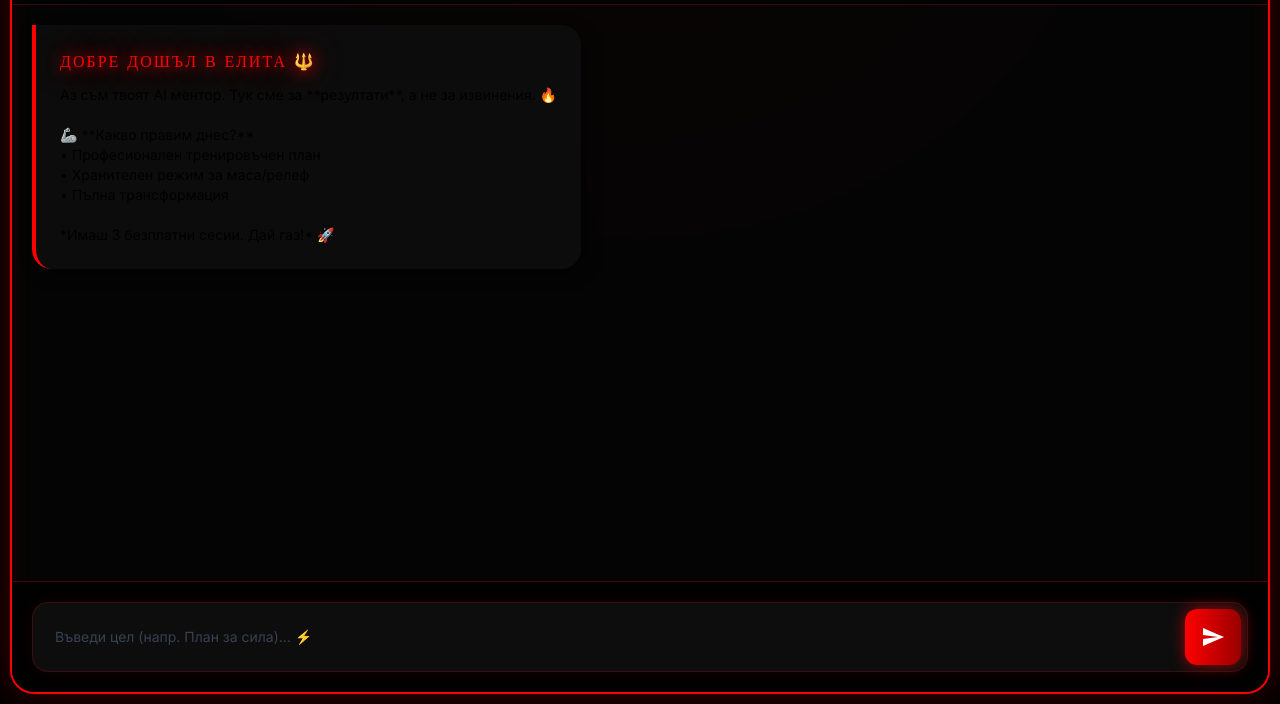
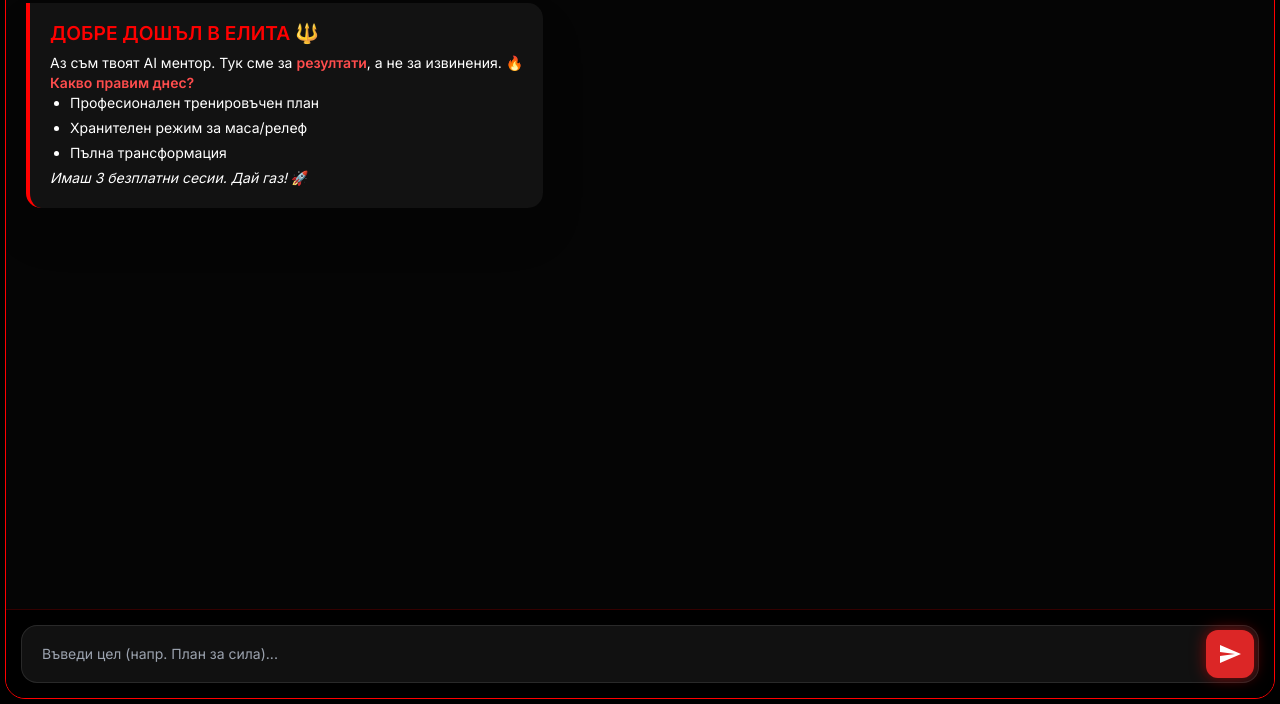
Before and after one commit to Mustangovp/ai-chatbot, a plain HTML site: page templates/index.html in a window 1280 px wide. Shown: the part 96-800 px from the top of the page. Drawn offline with nearby package versions, Linux system fonts and the light colour scheme.

Commit message:
Update index.html

```diff
--- a/templates/index.html
+++ b/templates/index.html
@@ -2,157 +2,55 @@
 <html lang="bg">
 <head>
     <meta charset="UTF-8">
-    <meta name="viewport" content="width=device-width, initial-scale=1.0, maximum-scale=1.0, user-scalable=no, viewport-fit=cover">
-    <title>APEX MIND | ELITE AI</title>
-
+    <meta name="viewport" content="width=device-width, initial-scale=1.0, maximum-scale=1.0, user-scalable=no">
+    <title>APEX MIND | ELITE</title>
     <script src="https://cdn.tailwindcss.com"></script>
     <script src="https://cdn.jsdelivr.net/npm/marked/marked.min.js"></script>
-    <link href="https://fonts.googleapis.com/css2?family=Orbitron:wght@700&family=Inter:wght@400;700&display=swap" rel="stylesheet">
-    <link rel="stylesheet" href="https://cdnjs.cloudflare.com/ajax/libs/animate.css/4.1.1/animate.min.css"/>
+    <link href="https://fonts.googleapis.com/css2?family=Orbitron:wght@700&family=Inter:wght@400;600&display=swap" rel="stylesheet">
+    <style>
+        :root { --vh: 1vh; }
+        body {
+            background: #000; color: #fff; font-family: 'Inter', sans-serif;
+            height: calc(var(--vh) * 100); overflow: hidden; margin: 0; display: flex; flex-direction: column;
+        }
+        .apex-card {
+            flex: 1; display: flex; flex-direction: column;
+            border: 1px solid #ff0000; background: #050505; margin: 5px; border-radius: 20px; overflow: hidden;
+        }
+        .neon-red { color: #ff0000; text-shadow: 0 0 15px #ff0000; font-family: 'Orbitron'; text-transform: uppercase; }
 
-    <style>
-        :root { --app-height: 100%; }
-        html, body {
-            height: var(--app-height);
-            margin: 0; padding: 0;
-            overflow: hidden;
-            background: #000;
-            width: 100%;
-            position: fixed;
-        }
+        /* ЯРЪК ТЕКСТ ЗА СЪОБЩЕНИЯТА */
+        .msg-content { color: #ffffff !important; line-height: 1.6; }
+        .msg-content h3 { color: #ff0000 !important; font-weight: bold; font-size: 1.2rem; margin-bottom: 10px; }
+        .msg-content strong { color: #ff4d4d !important; }
+        .msg-content li { margin-bottom: 5px; list-style-type: disc; margin-left: 20px; }
 
-        body {
-            font-family: 'Inter', sans-serif;
-            display: flex;
-            flex-direction: column;
-            /* ПРЕЛИВАЩ НЕОНОВ ФОН */
-            background: radial-gradient(circle at 50% -20%, #440000 0%, #000 60%);
-        }
+        .msg-ai { background: rgba(255, 255, 255, 0.05); border-left: 4px solid #ff0000; border-radius: 0 15px 15px 15px; }
+        .msg-user { background: linear-gradient(90deg, #ff0000, #800000); border-radius: 15px 15px 0 15px; font-weight: bold; }
 
-        .apex-card {
-            flex: 1;
-            display: flex;
-            flex-direction: column;
-            background: rgba(5, 5, 5, 0.9);
-            margin: 10px;
-            border: 2px solid #ff0000;
-            border-radius: 24px;
-            overflow: hidden;
-            /* НЕОНОВО СИЯНИЕ */
-            box-shadow: 0 0 40px rgba(255, 0, 0, 0.25), inset 0 0 20px rgba(255, 0, 0, 0.1);
-            backdrop-filter: blur(10px);
-        }
-
-        .neon-red {
-            color: #ff0000;
-            text-shadow: 0 0 15px #ff0000, 0 0 30px rgba(255, 0, 0, 0.5);
-            font-family: 'Orbitron';
-            text-transform: uppercase;
-            letter-spacing: 2px;
-        }
-
-        #chat-box {
-            flex: 1;
-            overflow-y: auto;
-            padding: 20px;
-            display: flex;
-            flex-direction: column;
-            gap: 20px;
-        }
-
-        .input-area {
-            padding: 20px;
-            background: rgba(0,0,0,0.8);
-            border-top: 1px solid rgba(255, 0, 0, 0.3);
-            padding-bottom: max(20px, env(safe-area-inset-bottom));
-        }
-
-        /* ЯКИЯ ВАЙБ НА СЪОБЩЕНИЯТА */
-        .msg-ai {
-            background: rgba(15, 15, 15, 0.8);
-            border-left: 4px solid #ff0000;
-            border-radius: 0 20px 20px 20px;
-            box-shadow: 5px 5px 15px rgba(0,0,0,0.5);
-        }
-
-        .msg-user {
-            background: linear-gradient(135deg, #ff0000 0%, #660000 100%);
-            border-radius: 20px 20px 0 20px;
-            font-weight: 700;
-            box-shadow: 0 5px 15px rgba(255,0,0,0.3);
-            align-self: flex-end;
-        }
-
-        .msg-content table { width: 100%; border-collapse: collapse; margin: 15px 0; border-radius: 8px; overflow: hidden; }
-        .msg-content th { background: #ff0000; color: white; padding: 10px; font-size: 11px; }
-        .msg-content td { background: rgba(255,255,255,0.05); border: 1px solid #222; padding: 10px; text-align: center; color: #ccc; }
-
-        /* ПРЕЛИВАЩИ БУТОНИ */
-        .glow-btn {
-            background: linear-gradient(90deg, #ff0000, #990000);
-            box-shadow: 0 0 15px rgba(255, 0, 0, 0.6);
-            transition: 0.3s;
-        }
-        .glow-btn:hover { transform: scale(1.05); box-shadow: 0 0 25px #ff0000; }
-
-        #paywall {
-            display: none; position: fixed; inset: 0;
-            background: radial-gradient(circle, #220000 0%, #000 100%);
-            z-index: 9999; flex-direction: column; align-items: center; justify-content: center; padding: 30px;
-        }
+        #chat-box { flex-grow: 1; overflow-y: auto; padding: 20px; display: flex; flex-direction: column; gap: 20px; }
+        .input-area { background: #000; padding: 15px; border-top: 1px solid rgba(255,0,0,0.2); }
     </style>
 </head>
 <body>
 
-    <div id="paywall">
-        <h2 class="neon-red text-3xl mb-4 animate__animated animate__pulse animate__infinite">🔥 LIMIT REACHED 🔥</h2>
-        <p class="text-gray-300 text-center mb-8">Време е за следващото ниво. Отключи пълния потенциал.</p>
-
-        <div class="w-full space-y-4">
-            <div class="bg-black/50 border border-red-600 p-6 rounded-2xl text-center">
-                <p class="text-red-500 font-bold uppercase text-xs">Apex Monthly</p>
-                <h3 class="text-4xl font-black mt-2">19.90 лв.</h3>
-                <button class="glow-btn w-full py-4 rounded-xl mt-4 font-black uppercase">КУПИ АБОНАМЕНТ 🦾</button>
-            </div>
-        </div>
-        <button onclick="location.reload()" class="mt-8 text-gray-500 underline uppercase text-[10px]">Върни се в началото</button>
-    </div>
-
     <div class="apex-card">
-        <div class="p-5 border-b border-red-900/40 flex items-center justify-between bg-black/40">
-            <div class="flex items-center gap-4">
-                <img src="/static/logo.png" onerror="this.src='https://i.ibb.co/vzP6Kk6/APEX-MIND-LOGO.png'" class="w-12 h-12 drop-shadow-[0_0_8px_#f00]">
+        <div class="p-4 border-b border-white/5 flex items-center justify-between bg-black">
+            <div class="flex items-center gap-3">
+                <img src="/static/logo.png" onerror="this.src='https://i.ibb.co/vzP6Kk6/APEX-MIND-LOGO.png'" class="w-10 h-10 object-contain shadow-[0_0_10px_#ff0000]">
                 <div>
-                    <h1 class="neon-red text-xl">APEX MIND</h1>
-                    <p id="counter" class="text-[9px] text-red-500 font-bold tracking-[3px] animate-pulse">🔴 3 FREE SESSIONS LEFT</p>
+                    <h1 class="neon-red text-base tracking-widest">APEX MIND</h1>
+                    <p class="text-[8px] text-red-500 font-bold tracking-[3px]">● 3 FREE SESSIONS LEFT</p>
                 </div>
             </div>
         </div>
 
-        <div id="chat-box">
-            <div class="flex justify-start">
-                <div class="msg-ai p-6 max-w-[90%] text-sm msg-content animate__animated animate__fadeInLeft">
-                    <h3 class="neon-red !text-base mb-3">ДОБРЕ ДОШЪЛ В ЕЛИТА 🔱</h3>
-                    Аз съм твоят AI ментор. Тук сме за **резултати**, а не за извинения. 🔥
-                    <br><br>
-                    🦾 **Какво правим днес?**
-                    <br>• Професионален тренировъчен план
-                    <br>• Хранителен режим за маса/релеф
-                    <br>• Пълна трансформация
-                    <br><br>
-                    *Имаш 3 безплатни сесии. Дай газ!* 🚀
-                </div>
-            </div>
-        </div>
-
-        <div id="utility" class="px-5 py-2 hidden">
-            <button onclick="copyIt()" class="w-full bg-white/5 border border-red-600/30 py-2 rounded-xl text-[10px] uppercase font-bold text-red-500">📋 КОПИРАЙ ПЛАНА</button>
-        </div>
+        <div id="chat-box"></div>
 
         <div class="input-area">
-            <div class="flex items-center gap-3 bg-[#0d0d0d] p-1.5 rounded-2xl border border-red-600/20 focus-within:border-red-600 transition-all shadow-[0_0_15px_rgba(255,0,0,0.1)]">
-                <input type="text" id="user-in" class="flex-1 bg-transparent py-4 px-4 text-sm outline-none text-white placeholder:text-gray-700" placeholder="Въведи цел (напр. План за сила)... ⚡">
-                <button id="send-btn" class="glow-btn p-4 rounded-xl">
+            <div class="flex items-center gap-2 bg-[#111] p-1 rounded-2xl border border-white/10 focus-within:border-red-600">
+                <input type="text" id="user-in" class="flex-1 bg-transparent py-3 px-4 text-sm outline-none text-white font-medium" placeholder="Въведи цел (напр. План за сила)...">
+                <button onclick="sendAction()" class="bg-red-600 p-3 rounded-xl shadow-[0_0_15px_rgba(255,0,0,0.5)]">
                     <svg class="h-6 w-6 fill-white" viewBox="0 0 24 24"><path d="M2.01 21L23 12 2.01 3 2 10l15 2-15 2z"/></svg>
                 </button>
             </div>
@@ -160,23 +58,23 @@
     </div>
 
     <script>
-        const appHeight = () => document.documentElement.style.setProperty('--app-height', `${window.innerHeight}px`);
-        window.addEventListener('resize', appHeight); appHeight();
+        const setHeight = () => { document.documentElement.style.setProperty('--vh', `${window.innerHeight * 0.01}px`); };
+        window.addEventListener('resize', setHeight); setHeight();
 
-        let count = 0; let lastRes = "";
-        const chat = document.getElementById('chat-box');
-        const input = document.getElementById('user-in');
-        const btn = document.getElementById('send-btn');
+        let msgCount = 0;
+        const chatBox = document.getElementById('chat-box');
+        const userIn = document.getElementById('user-in');
 
-        async function process() {
-            const val = input.value.trim();
-            if(!val) return;
-            if(count >= 3) { document.getElementById('paywall').style.display = 'flex'; return; }
+        window.onload = () => {
+            appendMsg("### ДОБРЕ ДОШЪЛ В ЕЛИТА 🔱\nАз съм твоят AI ментор. Тук сме за **резултати**, а не за извинения. 🔥\n\n**Какво правим днес?**\n* Професионален тренировъчен план\n* Хранителен режим за маса/релеф\n* Пълна трансформация\n\n*Имаш 3 безплатни сесии. Дай газ!* 🚀", 'ai');
+        };
 
-            input.value = ''; count++;
-            document.getElementById('counter').innerText = `🔴 ${3 - count} FREE SESSIONS LEFT`;
+        async function sendAction() {
+            const val = userIn.value.trim();
+            if(!val || msgCount >= 3) return;
+            userIn.value = ''; msgCount++;
 
-            add(val, 'user');
+            appendMsg(val, 'user');
             try {
                 const res = await fetch("/chat", {
                     method: "POST",
@@ -184,23 +82,19 @@
                     body: JSON.stringify({ message: val })
                 });
                 const data = await res.json();
-                lastRes = data.reply;
-                add(data.reply, 'ai');
-                document.getElementById('utility').classList.remove('hidden');
-            } catch(e) { add("System Offline. 🔴", 'ai'); }
+                appendMsg(data.reply, 'ai');
+            } catch(e) { appendMsg("Грешка в системата. 🔴", 'ai'); }
         }
 
-        function add(text, type) {
+        function appendMsg(text, type) {
             const div = document.createElement('div');
-            div.className = `flex ${type === 'user' ? 'justify-end' : 'justify-start'} animate__animated ${type === 'user' ? 'animate__fadeInRight' : 'animate__fadeInLeft'}`;
+            div.className = `flex ${type === 'user' ? 'justify-end' : 'justify-start'} animate__animated fadeInUp`;
             const formatted = type === 'user' ? text : marked.parse(text);
-            div.innerHTML = `<div class="${type === 'user' ? 'msg-user' : 'msg-ai'} p-5 max-w-[92%] text-sm msg-content shadow-2xl">${formatted}</div>`;
-            chat.appendChild(div); chat.scrollTop = chat.scrollHeight;
+            div.innerHTML = `<div class="${type === 'user' ? 'msg-user' : 'msg-ai'} p-5 max-w-[90%] text-sm msg-content shadow-2xl">${formatted}</div>`;
+            chatBox.appendChild(div);
+            chatBox.scrollTop = chatBox.scrollHeight;
         }
-
-        btn.onclick = process;
-        input.onkeypress = (e) => { if(e.key === 'Enter') process(); };
-        function copyIt() { navigator.clipboard.writeText(lastRes); alert("Планът е копиран! ✅"); }
+        userIn.onkeypress = (e) => { if(e.key === 'Enter') sendAction(); };
     </script>
 </body>
 </html>
```
